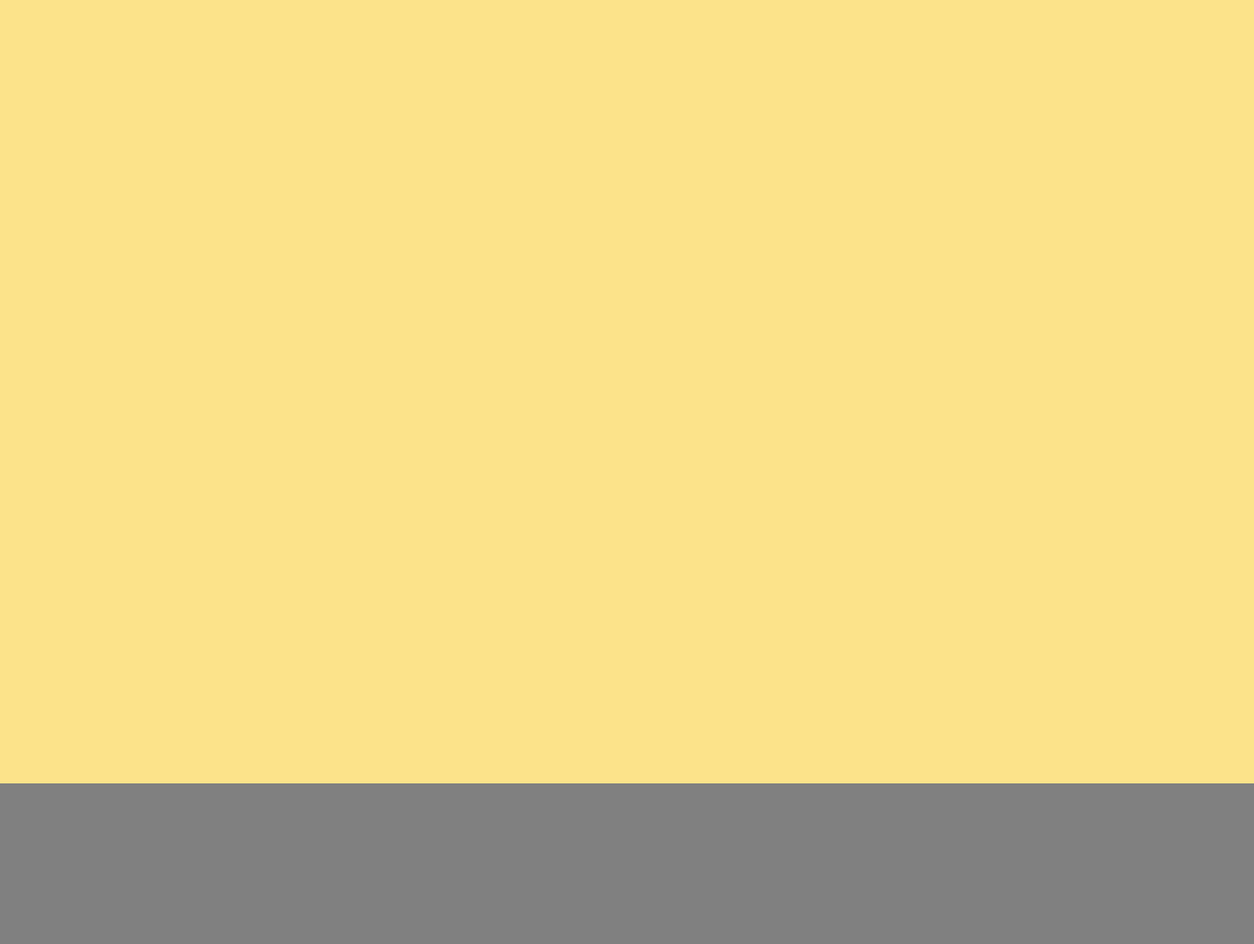
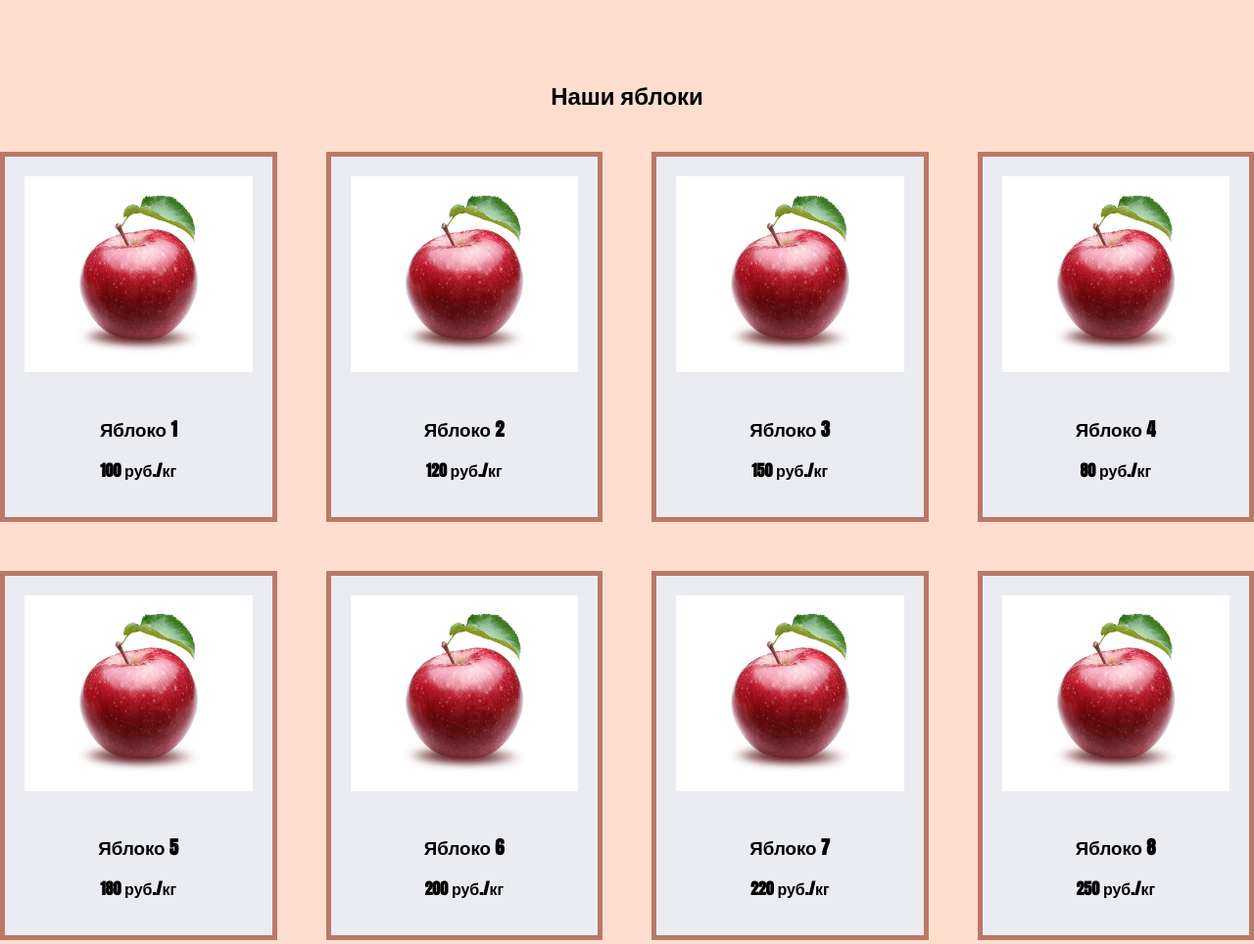
Before and after one commit to S1ren6/Over1, a plain HTML site: page Over/index_2.html in a window 1280 px wide. Shown: the top 964 px of the page at 98% size. Drawn offline with Linux system fonts and the light colour scheme; a web font is replaced by a local one.

Commit message:
Add files via upload

```diff
--- a/Over/css/css.css
+++ b/Over/css/css.css
@@ -72,6 +72,7 @@ text-decoration: none;
 font-size:24px;
 letter-spacing: 0.1em;
 /*	растояние между буквами*/
+transition: 0.5s;
 color: #3c2946;
 
 }
@@ -115,7 +116,7 @@ display: flex;
 .footer{
 	height: 100px;
 	width:100%;
-	background-color:blue;
+	background-color:#3f4441;
 	margin-top: auto;
 
 }
@@ -139,4 +140,12 @@ display: flex;
 @media(max-width:480px){
 
 }
-/*#ffd571 #bbd196 #56556e  #3c2946*/
+/*#3f4441#5e6f64#ba7967#ffdecf*/
+
+
+
+.section-title {
+  text-align: center;
+  margin-bottom: 40px;
+  padding: 60px 0;
+}
--- a/Over/css/css_2.css
+++ b/Over/css/css_2.css
@@ -30,7 +30,7 @@ section{
 	/*отступ*/
 	width: 100%;
 	height: 100vh;
-	background-color:gray;
+	background-color:#ffdecf;
 	display: flex;
 	justify-content: center;
 	align-items: center;
@@ -40,7 +40,7 @@ scroll-snap-align: start;
 .header {
 	width: 100%;
 	height: 100vh;
-	background-color: #FCE38A;
+	background-color: #ffdecf;
 	background-size: cover;
 	display: flex;
 	justify-content: center;
@@ -72,12 +72,13 @@ text-decoration: none;
 font-size:24px;
 letter-spacing: 0.1em;
 /*	растояние между буквами*/
-color: #023047;
+color: #3f4441;
 /*поменять быстый уход*/
+transition: 0.5s;
 }
 
 .menu li a:hover {
-	color: white ;
+	color: #5e6f64;
 	font-size: 30px;
 	transition-duration: 0.6s;
 }
@@ -116,7 +117,7 @@ display: flex;
 .footer{
 	height: 100px;
 	width:100%;
-	background-color:blue;
+	background-color:#3f4441;
 	margin-top: auto;
 
 }
@@ -140,3 +141,48 @@ display: flex;
 @media(max-width:480px){
 
 }
+.products {
+  padding: 60px 0;
+}
+
+.section-title {
+  text-align: center;
+  margin-bottom: 40px;
+}
+
+.products-grid {
+
+  display: grid;
+  grid-template-columns: repeat(4, 1fr);
+  grid-gap: 50px;
+}
+
+.product-card {
+  text-align: center;
+  padding: 20px;
+  border: 5px solid #ba7967;
+  background-color: #ebecf1;
+}
+
+.product-image {
+  width: 100%;
+  height: 200px;
+  object-fit: cover;
+  margin-bottom: 20px;
+}
+
+.product-title {
+  margin-bottom: 10px;
+  transition: 0.5s;
+}
+
+.product-title:hover {
+  color: #ba7967;
+	font-size: 26px;
+	transition-duration: 0.6s;
+cursor: pointer;
+}
+
+.product-price {
+  font-weight: bold;
+}
--- a/Over/css/css_3.css
+++ b/Over/css/css_3.css
@@ -75,6 +75,7 @@ font-size:24px;
 letter-spacing: 0.1em;
 /*	растояние между буквами*/
 color: #023047;
+transition: 0.5s;
 }
 .menu li a:hover {
 	color: #ffd571;
--- a/Over/index_2.html
+++ b/Over/index_2.html
@@ -41,6 +41,74 @@
 		<a href="tel:+78885552211" class="tel">+7(888)-555-22-11</a>
        </div>
        <t1>Страница 2</t1>
+
+         <div id="products" class="products">
+
+    <h2 class="section-title">Наши яблоки</h2>
+
+    <div class="products-grid">
+
+      <div class="product-card">
+        <img src="img/apple1.jpg" alt="Яблоко 1" class="product-image">
+        <h3 class="product-title">Яблоко 1</h3>
+        <p class="product-price">100 руб./кг</p>
+      </div>
+
+      <div class="product-card">
+        <img src="img/apple1.jpg" alt="Яблоко 2" class="product-image">
+        <h3 class="product-title">Яблоко 2</h3>
+        <p class="product-price">120 руб./кг</p>
+      </div>
+
+      <div class="product-card">
+        <img src="img/apple1.jpg" alt="Яблоко 3" class="product-image">
+        <h3 class="product-title">Яблоко 3</h3>
+        <p class="product-price">150 руб./кг</p>
+      </div>
+
+      <div class="product-card">
+        <img src="img/apple1.jpg" alt="Яблоко 4" class="product-image">
+        <h3 class="product-title">Яблоко 4</h3>
+        <p class="product-price">80 руб./кг</p>
+      </div>
+
+      <div class="product-card">
+        <img src="img/apple1.jpg" alt="Яблоко 5" class="product-image">
+        <h3 class="product-title">Яблоко 5</h3>
+        <p class="product-price">180 руб./кг</p>
+      </div>
+
+      <div class="product-card">
+        <img src="img/apple1.jpg" alt="Яблоко 6" class="product-image">
+        <h3 class="product-title">Яблоко 6</h3>
+        <p class="product-price">200 руб./кг</p>
+      </div>
+      <div class="product-card">
+        <img src="img/apple1.jpg" alt="Яблоко 7" class="product-image">
+        <h3 class="product-title">Яблоко 7</h3>
+        <p class="product-price">220 руб./кг</p>
+      </div>
+      <div class="product-card">
+        <img src="img/apple1.jpg" alt="Яблоко 8" class="product-image">
+        <h3 class="product-title">Яблоко 8</h3>
+        <p class="product-price">250 руб./кг</p>
+      </div>
+      <div class="product-card">
+        <img src="img/apple1.jpg" alt="Яблоко 9" class="product-image">
+        <h3 class="product-title">Яблоко 9</h3>
+        <p class="product-price">280 руб./кг</p>
+      </div>
+      <div class="product-card">
+        <img src="img/apple1.jpg" alt="Яблоко 10" class="product-image">
+        <h3 class="product-title">Яблоко 10</h3>
+        <p class="product-price">300 руб./кг</p>
+      </div>
+
+    </div>
+
+</div>
+
+
 </div>
 </header>
 
```
Also changed, not shown: Over/index.html (+5 -0 lines), Over/img/apple1.jpg (added), Over/img/back1.jpg.
